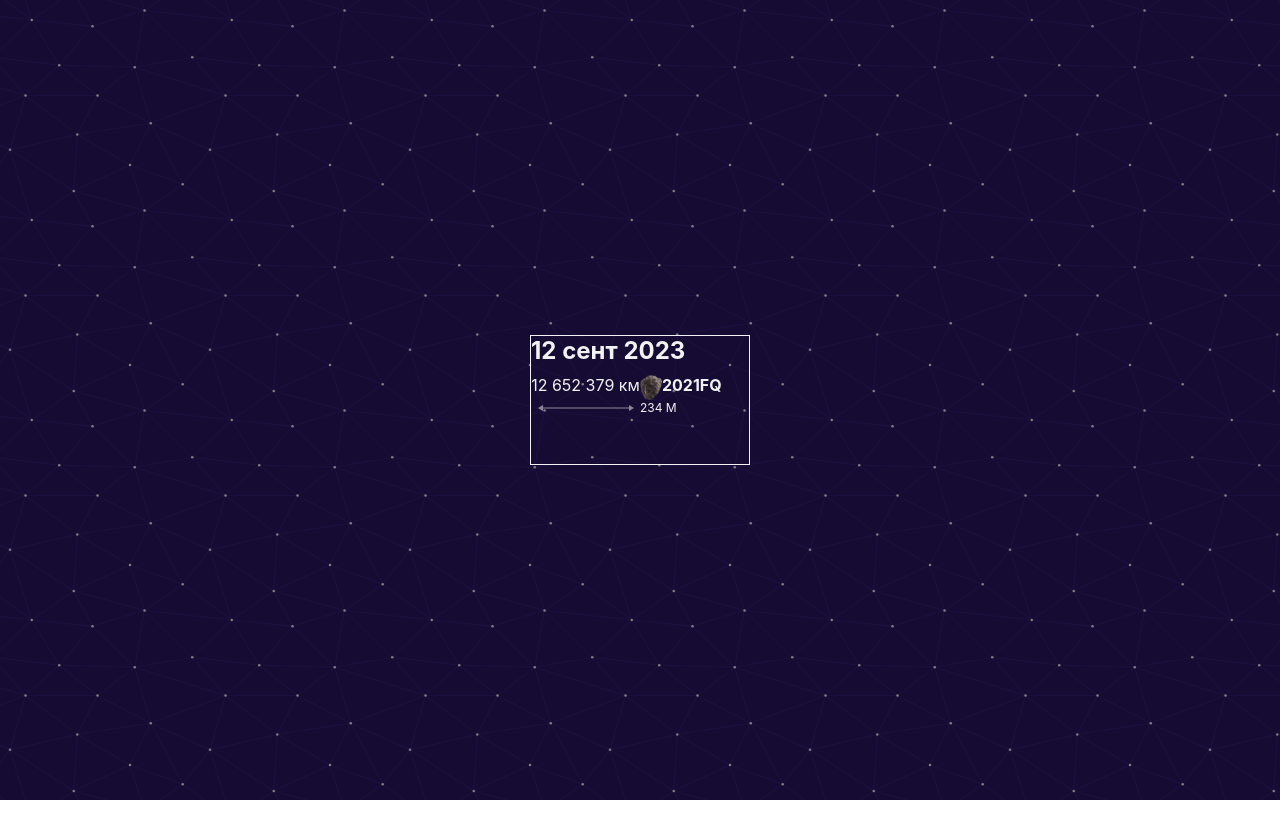
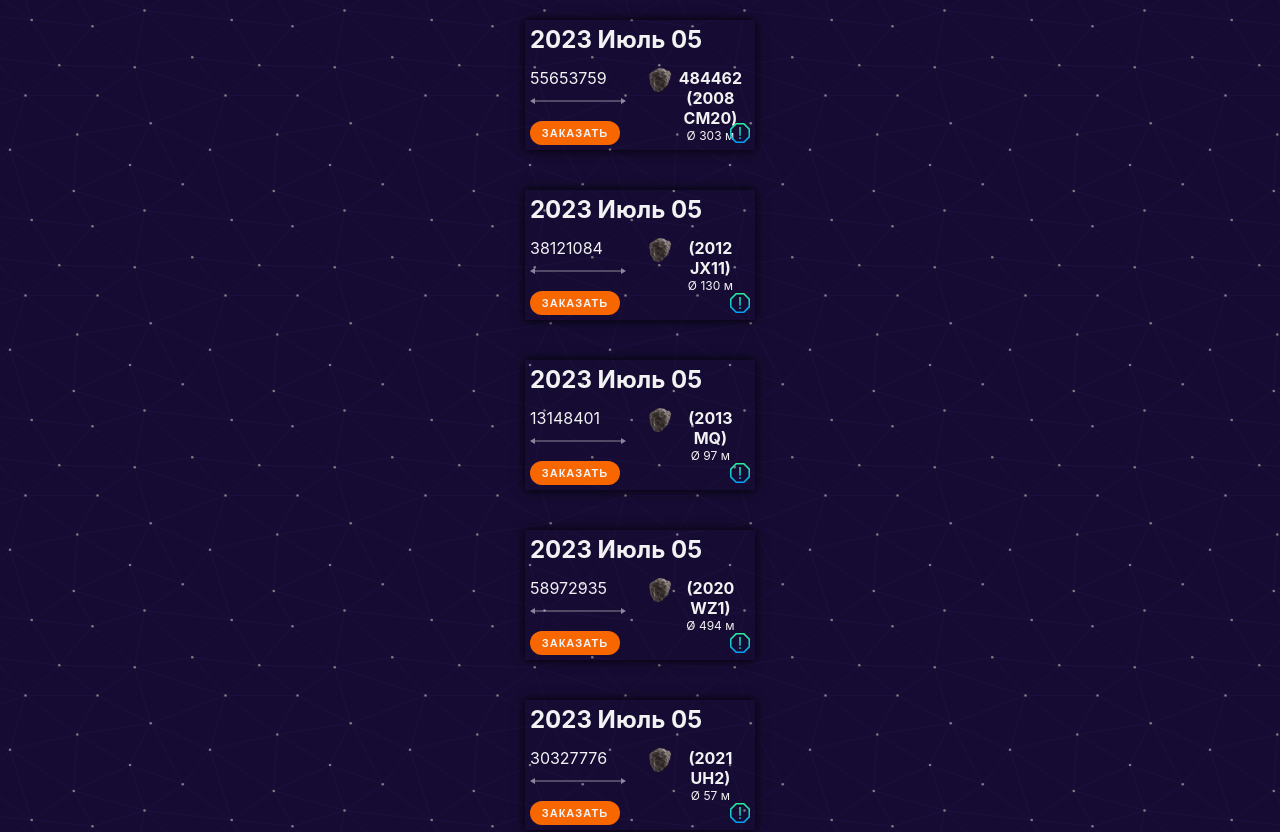
Before and after one commit to LavrCheck/space, a React (Create React App) app: page / in a window 1280 px wide. Shown: the top 832 px of the page. Before the commit the page ends 800 px from the top, so only its background shows below. Built offline with nearby package versions, Linux system fonts and the light colour scheme.

Commit message:
End of markup of UnitList

```diff
--- a/src/App.sass
+++ b/src/App.sass
@@ -7,9 +7,13 @@
 
 .App
     background: $BackgroundSvg
-    width: 100vw
-    height: 100vh
+    width: 100%
+    height: 100%
     color: $white
     display: flex
     justify-content: center
     align-items: center
+
+    .AsteroidsList
+        display: flex
+        flex-direction: column
--- a/src/App.tsx
+++ b/src/App.tsx
@@ -51,9 +51,19 @@ function App() {
     })()
   }, [example])
 
+
+  console.log(asteroids[1])
+
   return (
     <div className="App">
-      <ListUnit/>
+      <div className='AsteroidsList'>
+        {asteroids.map((x: any) => <ListUnit
+          date={x.maxApproachDate}
+          distance={x.kilometers}
+          name={x.name}
+          size={x.diameter}
+          />)}
+      </div>
     </div>
   );
 }
@@ -63,3 +73,5 @@ export default App;
 // {asteroids.map((x: any) =>
 //   <p>{x.name}</p>
 // )}
+
+// <ListUnit date={asteroids[0].maxApproachDate}/>
--- a/src/Images/Svgs.sass
+++ b/src/Images/Svgs.sass
@@ -1,3 +1,4 @@
 $BackgroundSvg: url('appBackground.svg')
 $ArrowSvg: url('arrow.svg')
 $AsteroidSvg: url('asteroid.svg')
+$AlarmSvg: url('alarm.svg')
--- a/src/components/ListUnit.sass
+++ b/src/components/ListUnit.sass
@@ -1,14 +1,19 @@
 @import '../globalStyles/colors'
 .ListUnit
-    width: 220px
+    max-width: 230px
+    width: 100%
     height: 130px
-    border: 1px $white solid
+    box-shadow: 0 0 10px black
+    display: flex
+    flex-direction: column
+    justify-content: space-between
+    padding: 5px
+    margin: 20px
 
     h3
         text-align: left
         font-size: 24px
         font-weight: 700
-        margin-bottom: 10px
 
     .MiddleInfo
         width: 100%
@@ -16,20 +21,22 @@
         display: flex
 
         .MiddleLeft
-            width: 50%
+            width: 60%
             height: 40px
+            text-align: left
 
 
             p
                 font-size: 16px
                 font-weight: 400
 
+        .AsteroidDiv
+            height: 40px
+
         .MiddleRight
-            width: 50%
+            width: 40%
             height: 40px
-            display: flex
-            flex-wrap: wrap
-
+            text-align: center
 
             h4
                 font-size: 16px
@@ -38,3 +45,12 @@
             h5
                 font-size: 12px
                 font-weight: 400
+
+    .BottomInfo
+        display: flex
+        justify-content: space-between
+        align-items: center
+
+        img
+            width: 20px
+            height: 20px
--- a/src/components/ListUnit.tsx
+++ b/src/components/ListUnit.tsx
@@ -1,23 +1,42 @@
 import './ListUnit.sass'
 import arrow from '../Images/arrow.svg'
 import asteroidSvg from '../Images/asteroid.svg'
+import {Button} from '../components/ui/Button'
+import alarmSvg from '../Images/alarm.svg'
 
-export function ListUnit() {
+export function ListUnit({
+    date,
+    distance,
+    name,
+    size,
+}:{
+    date: string
+    distance: number
+    name: string
+    size: number
+}) {
     return <>
         <div className='ListUnit'>
-            <h3>12 сент 2023</h3>
+            <h3>{date}</h3>
             <div className='MiddleInfo'>
                 <div className='MiddleLeft'>
-                    <p>12 652 379 км</p>
+                    <p>{distance}</p>
                     <img src={arrow} alt='arrow' />
                 </div>
-
+                <div className='AsteroidDiv'>
+                    <img src={asteroidSvg} alt='asteroid' />
+                </div>
                 <div className='MiddleRight'>
-                    <img src={asteroidSvg} alt='asteroid' />
-                    <h4>2021FQ</h4>
-                    <h5>234 M</h5>
+                    <h4>{name}</h4>
+                    <h5>Ø {size} м</h5>
                 </div>
+            </div>
+            <div className='BottomInfo'>
+                <Button>ЗАКАЗАТЬ</Button>
+                <img src={alarmSvg} alt='alarm'/>
             </div>
         </div>
     </>
 }
+
+// <h5>Ø 225 м</h5>
--- /dev/null
+++ b/src/components/ui/Button.sass
@@ -0,0 +1,19 @@
+@import '../../globalStyles/colors'
+.Button
+    width: 90px
+    height: 24px
+    border-radius: 16px
+    outline: none
+    border: none
+    color: $white
+    background-color: $orange
+    font-weight: 700
+    font-size: 11px
+    letter-spacing: 1px
+
+    &:hover
+        cursor: pointer
+        background-color: lighten($orange, 10)
+
+    &:active
+        color: darken($white, 10)
--- /dev/null
+++ b/src/components/ui/Button.tsx
@@ -0,0 +1,15 @@
+import React,{ CSSProperties } from 'react'
+import './Button.sass'
+
+export const Button = (
+    {
+        children,
+        style,
+        onCLick,
+    } : {
+        children: any
+        style?: CSSProperties
+        onCLick?: any
+    }
+) =>
+    <button className={`Button`} style={style} onClick={onCLick}>{children}</button>
--- a/src/globalStyles/colors.sass
+++ b/src/globalStyles/colors.sass
@@ -1 +1,2 @@
 $white: #F2F2F2
+$orange: #F86600
```
Also changed, not shown: src/Images/alarm.svg (added).
